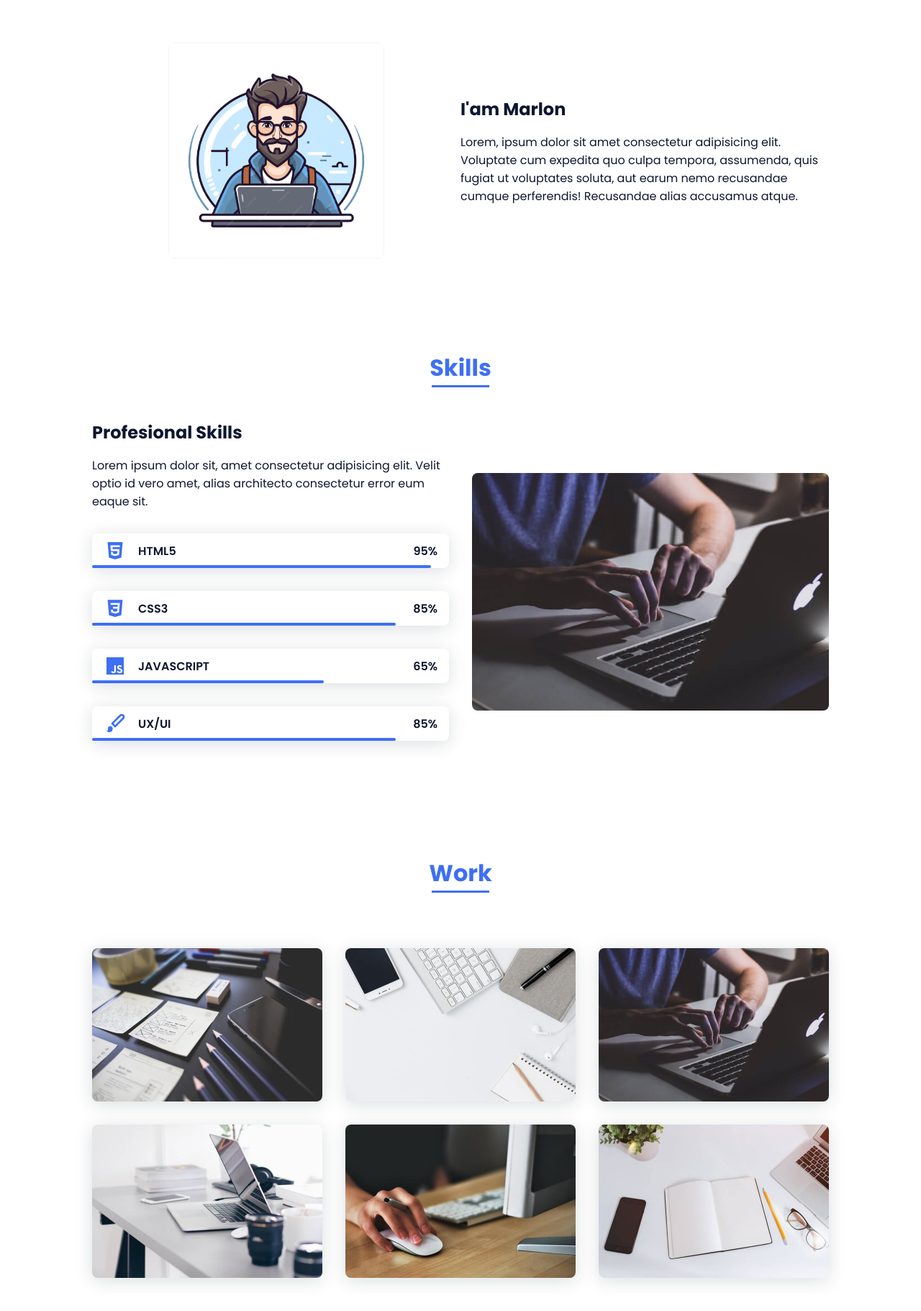
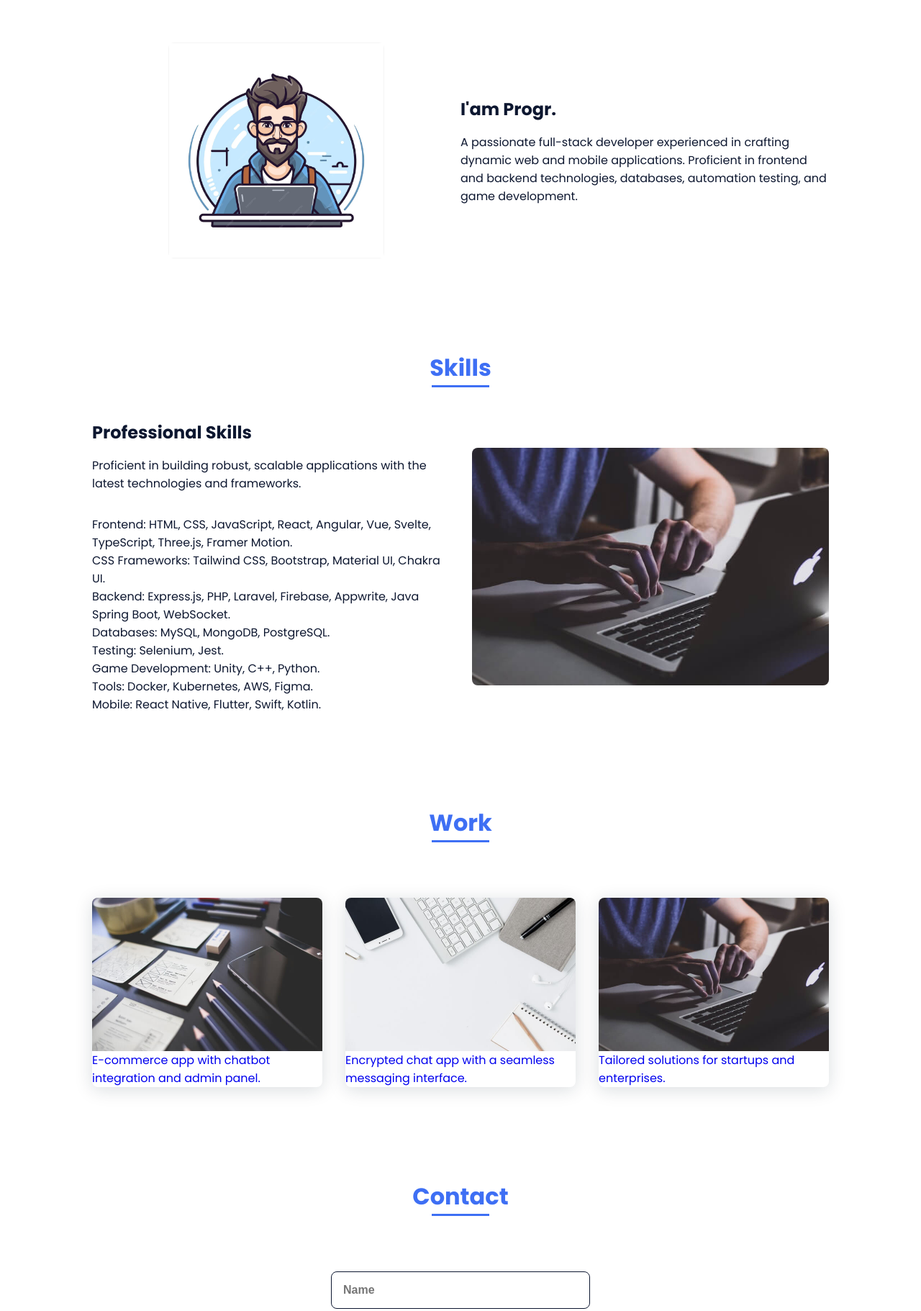
Before and after one commit to duser80/Portfolio, a plain HTML site: page index.html in a window 1280 px wide. Shown: the part 840-2661 px from the top of the page at 72% size. Drawn offline with nearby package versions, Linux system fonts and the light colour scheme.

Commit message:
Update index.html

```diff
--- a/index.html
+++ b/index.html
@@ -16,7 +16,12 @@
         <header class="l-header">
             <nav class="nav bd-grid">
                 <div>
-                    <a href="#" class="nav__logo">Program</a>
+                    <a href="#" class="nav__logo">
+
+                        <span style="font-size: 36px; color: #ff4500; font-weight: bold; font-family: 'Trebuchet MS', sans-serif; text-transform: uppercase; letter-spacing: 3px; text-shadow: 2px 2px 5px rgba(0, 0, 0, 0.5);">Program</span>
+
+                    </a>
+
                 </div>
 
                 <div class="nav__menu" id="nav-menu">
@@ -39,42 +44,44 @@
             <!--===== HOME =====-->
             <section class="home bd-grid" id="home">
               <div class="home__data">
-                    <h1 class="home__title">Hi,<br>I'am <span class="home__title-color">Marlon</span><br> Web Designer</h1>
+                <h1 class="home__title">Hi,<br />I'am <span class="home__title-color">Progr.</span><br /> Full Stack Developer</h1>
 
                 <a href="#" class="button">Contact</a>
               </div>
 
               <div class="home__social">
-                    <a href="" class="home__social-icon"><i class='bx bxl-linkedin'></i></a>
-                    <a href="" class="home__social-icon"><i class='bx bxl-behance' ></i></a>
-                    <a href="" class="home__social-icon"><i class='bx bxl-github' ></i></a>
+                <a href="#" class="home__social-icon"><i class='bx bxl-linkedin'></i></a>
+                <a href="#" class="home__social-icon"><i class='bx bxl-behance'></i></a>
+                <a href="#" class="home__social-icon"><i class='bx bxl-github'></i></a>
               </div>
 
               <div class="home__img">
                 <svg class="home__blob" viewBox="0 0 479 467" xmlns="http://www.w3.org/2000/svg" xmlns:xlink="http://www.w3.org/1999/xlink">
                   <mask id="mask0" mask-type="alpha">
-                            <path d="M9.19024 145.964C34.0253 76.5814 114.865 54.7299 184.111 29.4823C245.804 6.98884 311.86 -14.9503 370.735 14.143C431.207 44.026 467.948 107.508 477.191 174.311C485.897 237.229 454.931 294.377 416.506 344.954C373.74 401.245 326.068 462.801 255.442 466.189C179.416 469.835 111.552 422.137 65.1576 361.805C17.4835 299.81 -17.1617 219.583 9.19024 145.964Z"/>
+                    <path d="M9.19024 145.964C34.0253 76.5814 114.865 54.7299 184.111 29.4823C245.804 6.98884 311.86 -14.9503 370.735 14.143C431.207 44.026 467.948 107.508 477.191 174.311C485.897 237.229 454.931 294.377 416.506 344.954C373.74 401.245 326.068 462.801 255.442 466.189C179.416 469.835 111.552 422.137 65.1576 361.805C17.4835 299.81 -17.1617 219.583 9.19024 145.964Z" />
                   </mask>
                   <g mask="url(#mask0)">
-                            <path d="M9.19024 145.964C34.0253 76.5814 114.865 54.7299 184.111 29.4823C245.804 6.98884 311.86 -14.9503 370.735 14.143C431.207 44.026 467.948 107.508 477.191 174.311C485.897 237.229 454.931 294.377 416.506 344.954C373.74 401.245 326.068 462.801 255.442 466.189C179.416 469.835 111.552 422.137 65.1576 361.805C17.4835 299.81 -17.1617 219.583 9.19024 145.964Z"/>
-                            <image class="home__blob-img" x="50" y="60" href="assets/img/perfil.png"/>
+                    <path d="M9.19024 145.964C34.0253 76.5814 114.865 54.7299 184.111 29.4823C245.804 6.98884 311.86 -14.9503 370.735 14.143C431.207 44.026 467.948 107.508 477.191 174.311C485.897 237.229 454.931 294.377 416.506 344.954C373.74 401.245 326.068 462.801 255.442 466.189C179.416 469.835 111.552 422.137 65.1576 361.805C17.4835 299.81 -17.1617 219.583 9.19024 145.964Z" />
+                    <image class="home__blob-img" x="50" y="60" href="assets/img/perfil.png" />
                   </g>
                 </svg>
               </div>
             </section>
 
             <!--===== ABOUT =====-->
-            <section class="about section " id="about">
+            <section class="about section" id="about">
               <h2 class="section-title">About</h2>
 
               <div class="about__container bd-grid">
                 <div class="about__img">
-                        <img src="assets/img/about.jpg" alt="">
+                  <img src="assets/img/about.jpg" alt="" />
                 </div>
 
                 <div>
-                        <h2 class="about__subtitle">I'am Marlon</h2>
-                        <p class="about__text">Lorem, ipsum dolor sit amet consectetur adipisicing elit. Voluptate cum expedita quo culpa tempora, assumenda, quis fugiat ut voluptates soluta, aut earum nemo recusandae cumque perferendis! Recusandae alias accusamus atque.</p>
+                  <h2 class="about__subtitle">I'am Progr.</h2>
+                  <p class="about__text">
+                    A passionate full-stack developer experienced in crafting dynamic web and mobile applications. Proficient in frontend and backend technologies, databases, automation testing, and game development.
+                  </p>
                 </div>
               </div>
             </section>
@@ -85,60 +92,24 @@
 
               <div class="skills__container bd-grid">
                 <div>
-                        <h2 class="skills__subtitle">Profesional Skills</h2>
-                        <p class="skills__text">Lorem ipsum dolor sit, amet consectetur adipisicing elit. Velit optio id vero amet, alias architecto consectetur error eum eaque sit.</p>
-                        <div class="skills__data">
-                            <div class="skills__names">
-                                <i class='bx bxl-html5 skills__icon'></i>
-                                <span class="skills__name">HTML5</span>
-                            </div>
-                            <div class="skills__bar skills__html">
-
-                            </div>
-                            <div>
-                                <span class="skills__percentage">95%</span>
-                            </div>
-                        </div>
-                        <div class="skills__data">
-                            <div class="skills__names">
-                                <i class='bx bxl-css3 skills__icon'></i>
-                                <span class="skills__name">CSS3</span>
-                            </div>
-                            <div class="skills__bar skills__css">
-
-                            </div>
-                            <div>
-                                <span class="skills__percentage">85%</span>
-                            </div>
-                        </div>
-                        <div class="skills__data">
-                            <div class="skills__names">
-                                <i class='bx bxl-javascript skills__icon' ></i>
-                                <span class="skills__name">JAVASCRIPT</span>
-                            </div>
-                            <div class="skills__bar skills__js">
-
-                            </div>
-                            <div>
-                                <span class="skills__percentage">65%</span>
-                            </div>
-                        </div>
-                        <div class="skills__data">
-                            <div class="skills__names">
-                                <i class='bx bxs-paint skills__icon'></i>
-                                <span class="skills__name">UX/UI</span>
-                            </div>
-                            <div class="skills__bar skills__ux">
-
-                            </div>
-                            <div>
-                                <span class="skills__percentage">85%</span>
-                            </div>
-                        </div>
+                  <h2 class="skills__subtitle">Professional Skills</h2>
+                  <p class="skills__text">
+                    Proficient in building robust, scalable applications with the latest technologies and frameworks.
+                  </p>
+                  <ul class="skills__list">
+                    <li>Frontend: HTML, CSS, JavaScript, React, Angular, Vue, Svelte, TypeScript, Three.js, Framer Motion.</li>
+                    <li>CSS Frameworks: Tailwind CSS, Bootstrap, Material UI, Chakra UI.</li>
+                    <li>Backend: Express.js, PHP, Laravel, Firebase, Appwrite, Java Spring Boot, WebSocket.</li>
+                    <li>Databases: MySQL, MongoDB, PostgreSQL.</li>
+                    <li>Testing: Selenium, Jest.</li>
+                    <li>Game Development: Unity, C++, Python.</li>
+                    <li>Tools: Docker, Kubernetes, AWS, Figma.</li>
+                    <li>Mobile: React Native, Flutter, Swift, Kotlin.</li>
+                  </ul>
                 </div>
 
                 <div>
-                        <img src="assets/img/work3.jpg" alt="" class="skills__img">
+                  <img src="assets/img/work3.jpg" alt="Skills Illustration" class="skills__img" />
                 </div>
               </div>
             </section>
@@ -148,23 +119,17 @@
               <h2 class="section-title">Work</h2>
 
               <div class="work__container bd-grid">
-                    <a href="" class="work__img">
-                        <img src="assets/img/work1.jpg" alt="">
+                <a href="#" class="work__img">
+                  <img src="assets/img/work1.jpg" alt="E-commerce App" />
+                  <p>E-commerce app with chatbot integration and admin panel.</p>
                 </a>
-                    <a href="" class="work__img">
-                        <img src="assets/img/work2.jpg" alt="">
+                <a href="#" class="work__img">
+                  <img src="assets/img/work2.jpg" alt="Chat Application" />
+                  <p>Encrypted chat app with a seamless messaging interface.</p>
                 </a>
-                    <a href="" class="work__img">
-                        <img src="assets/img/work3.jpg" alt="">
-                    </a>
-                    <a href="" class="work__img">
-                        <img src="assets/img/work4.jpg" alt="">
-                    </a>
-                    <a href="" class="work__img">
-                        <img src="assets/img/work5.jpg" alt="">
-                    </a>
-                    <a href="" class="work__img">
-                        <img src="assets/img/work6.jpg" alt="">
+                <a href="#" class="work__img">
+                  <img src="assets/img/work3.jpg" alt="Business Applications" />
+                  <p>Tailored solutions for startups and enterprises.</p>
                 </a>
               </div>
             </section>
@@ -174,11 +139,11 @@
               <h2 class="section-title">Contact</h2>
 
               <div class="contact__container bd-grid">
-                    <form action="" class="contact__form">
-                        <input type="text" placeholder="Name" class="contact__input">
-                        <input type="mail" placeholder="Email" class="contact__input">
-                        <textarea name="" id="" cols="0" rows="10" class="contact__input"></textarea>
-                        <input type="button" value="Enviar" class="contact__button button">
+                <form action="#" class="contact__form">
+                  <input type="text" placeholder="Name" class="contact__input" />
+                  <input type="email" placeholder="Email" class="contact__input" />
+                  <textarea placeholder="Message" cols="0" rows="10" class="contact__input"></textarea>
+                  <input type="submit" value="Send" class="contact__button button" />
                 </form>
               </div>
             </section>
@@ -186,13 +151,13 @@
 
           <!--===== FOOTER =====-->
           <footer class="footer">
-            <p class="footer__title">Marlon</p>
+            <p class="footer__title">Program</p>
             <div class="footer__social">
-                <a href="#" class="footer__icon"><i class='bx bxl-facebook' ></i></a>
-                <a href="#" class="footer__icon"><i class='bx bxl-instagram' ></i></a>
-                <a href="#" class="footer__icon"><i class='bx bxl-twitter' ></i></a>
+              <a href="#" class="footer__icon"><i class='bx bxl-facebook'></i></a>
+              <a href="#" class="footer__icon"><i class='bx bxl-instagram'></i></a>
+              <a href="#" class="footer__icon"><i class='bx bxl-twitter'></i></a>
             </div>
-            <p class="footer__copy">&#169; Bedimcode. All rigths reserved</p>
+            <p class="footer__copy">&#169; Program. All rights reserved</p>
           </footer>
 
 
```
Lines whose indentation alone changed are shown as unchanged.
